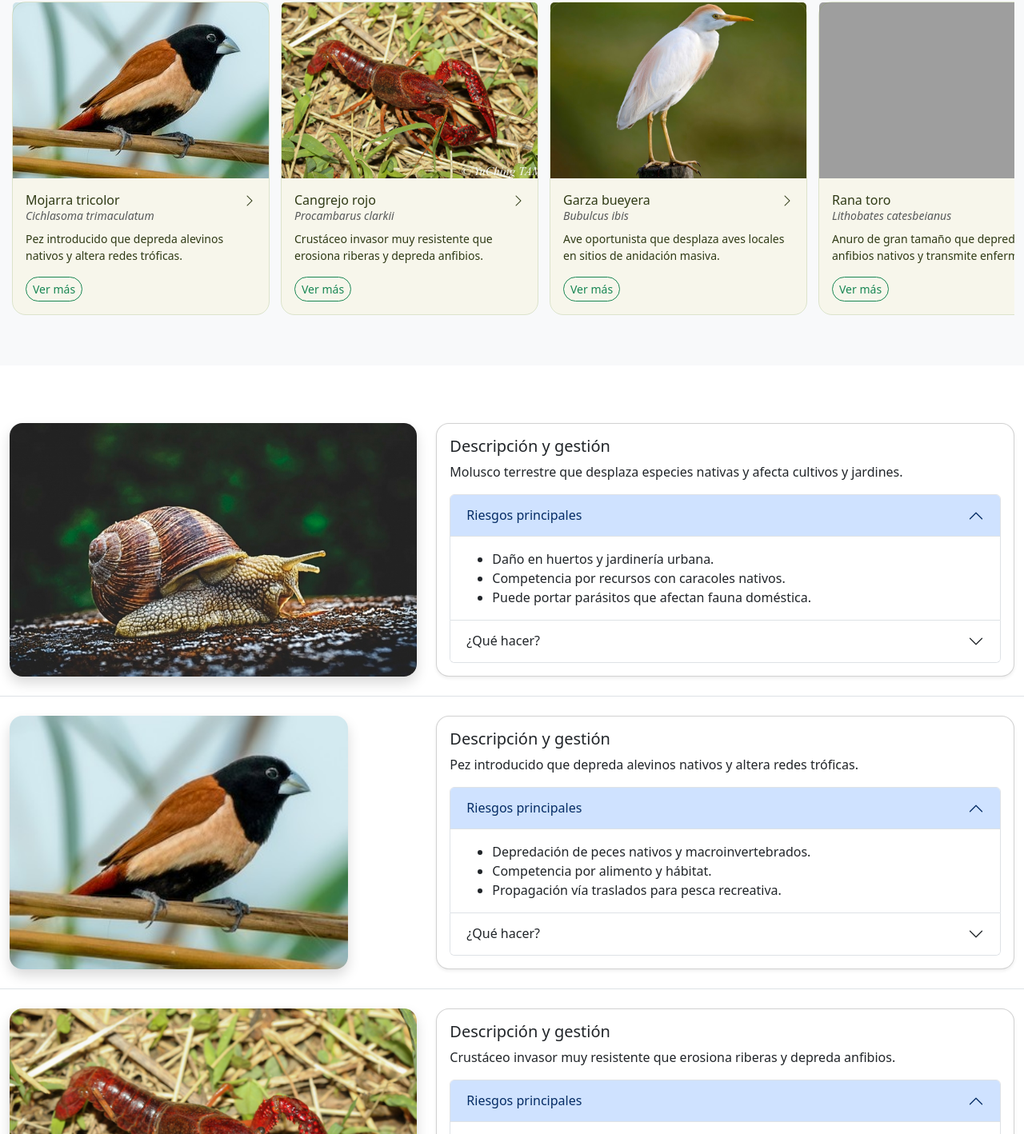
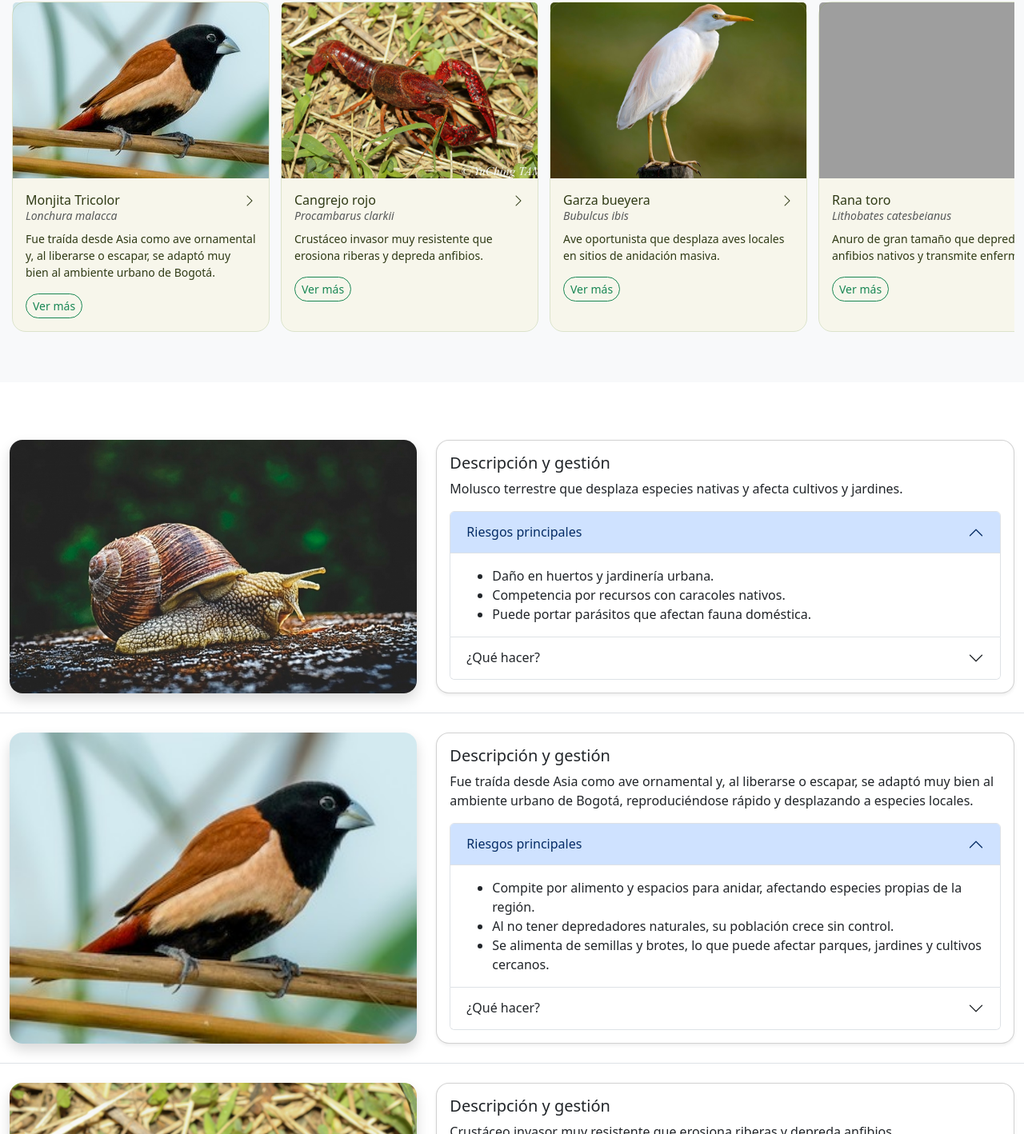
Before and after one commit to Bronway03/ENETH-Page, a plain HTML site: page index.html in a window 1280 px wide. Shown: the part 772-2190 px from the top of the page at 80% size. Drawn offline with nearby package versions, Linux system fonts and the light colour scheme; grey boxes are pictures that could not be loaded.

Commit message:
Add files via upload

```diff
--- a/index.html
+++ b/index.html
@@ -204,15 +204,15 @@
 <!-- Slide 2 -->
 <article class="mc-slide">
     <div class="card mc-card neon-sky h-100 border-0">
-        <img src="monjita.jpg" alt="Mojarra tricolor" class="card-img-top object-fit-cover" style="height: 220px;">
+        <img src="monjita.jpg" alt="monjita tricolor" class="card-img-top object-fit-cover" style="height: 220px;">
         <div class="card-body">
             <div class="d-flex justify-content-between align-items-center">
-                <h5 class="card-title h6 mb-0">Mojarra tricolor</h5>
+                <h5 class="card-title h6 mb-0">Monjita Tricolor</h5>
                 <i class="bi bi-chevron-right"></i>
             </div>
-            <p class="card-subtitle text-muted fst-italic small">Cichlasoma trimaculatum</p>
+            <p class="card-subtitle text-muted fst-italic small">Lonchura malacca</p>
             <p class="card-text small mt-2 clamp-3">
-                Pez introducido que depreda alevinos nativos y altera redes tróficas.
+                Fue traída desde Asia como ave ornamental y, al liberarse o escapar, se adaptó muy bien al ambiente urbano de Bogotá.
             </p>
             <a href="#mojarra-tricolor" class="btn btn-outline-success btn-sm rounded-pill" data-scroll>Ver más</a>
         </div>
@@ -355,7 +355,7 @@
                 <div class="card rounded-4 shadow-sm h-100">
                     <div class="card-body">
                         <h5 class="card-title">Descripción y gestión</h5>
-                        <p class="card-text">Pez introducido que depreda alevinos nativos y altera redes tróficas.</p>
+                        <p class="card-text">Fue traída desde Asia como ave ornamental y, al liberarse o escapar, se adaptó muy bien al ambiente urbano de Bogotá, reproduciéndose rápido y desplazando a especies locales.</p>
                         <div class="accordion" id="acc-mojarra">
                             <div class="accordion-item">
                                 <h2 class="accordion-header" id="head-r-mojarra">
@@ -366,9 +366,9 @@
                                     data-bs-parent="#acc-mojarra">
                                     <div class="accordion-body">
                                         <ul class="mb-0">
-                                            <li>Depredación de peces nativos y macroinvertebrados.</li>
-                                            <li>Competencia por alimento y hábitat.</li>
-                                            <li>Propagación vía traslados para pesca recreativa.</li>
+                                            <li>Compite por alimento y espacios para anidar, afectando especies propias de la región.</li>
+                                            <li>Al no tener depredadores naturales, su población crece sin control.</li>
+                                            <li>Se alimenta de semillas y brotes, lo que puede afectar parques, jardines y cultivos cercanos.</li>
                                         </ul>
                                     </div>
                                 </div>
@@ -382,9 +382,9 @@
                                     data-bs-parent="#acc-mojarra">
                                     <div class="accordion-body">
                                         <ul class="mb-0">
-                                            <li>No trasladar ni liberar peces de otras cuencas.</li>
-                                            <li>Participar en monitoreo comunitario.</li>
-                                            <li>Promover siembra de especies nativas.</li>
+                                            <li>Muchas invasiones empiezan por la liberación irresponsable de animales exóticos.</li>
+                                            <li>Avisar a entidades ambientales cuando se detecten grandes grupos.</li>
+                                            <li>Informar a niños y adultos sobre el daño que causan las especies invasoras ayuda a prevenir el problema</li>
                                         </ul>
                                     </div>
                                 </div>
```
